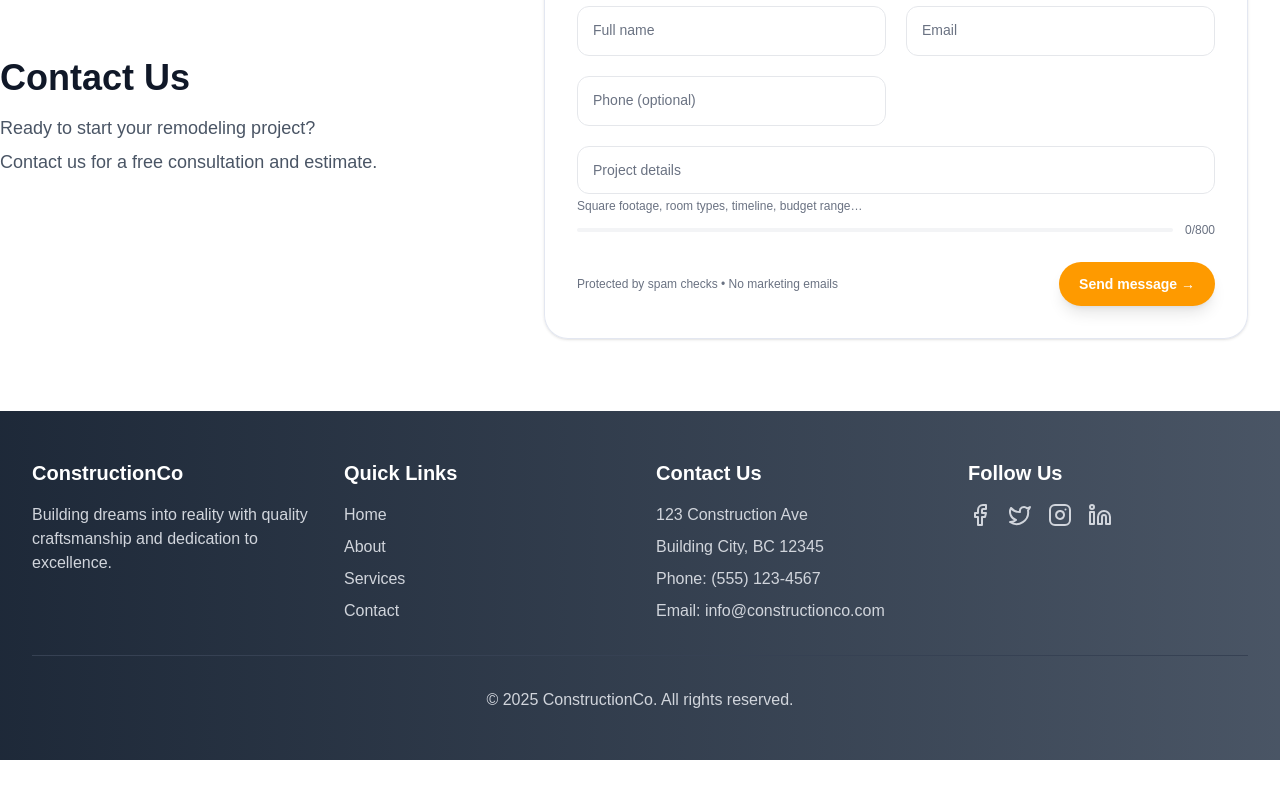
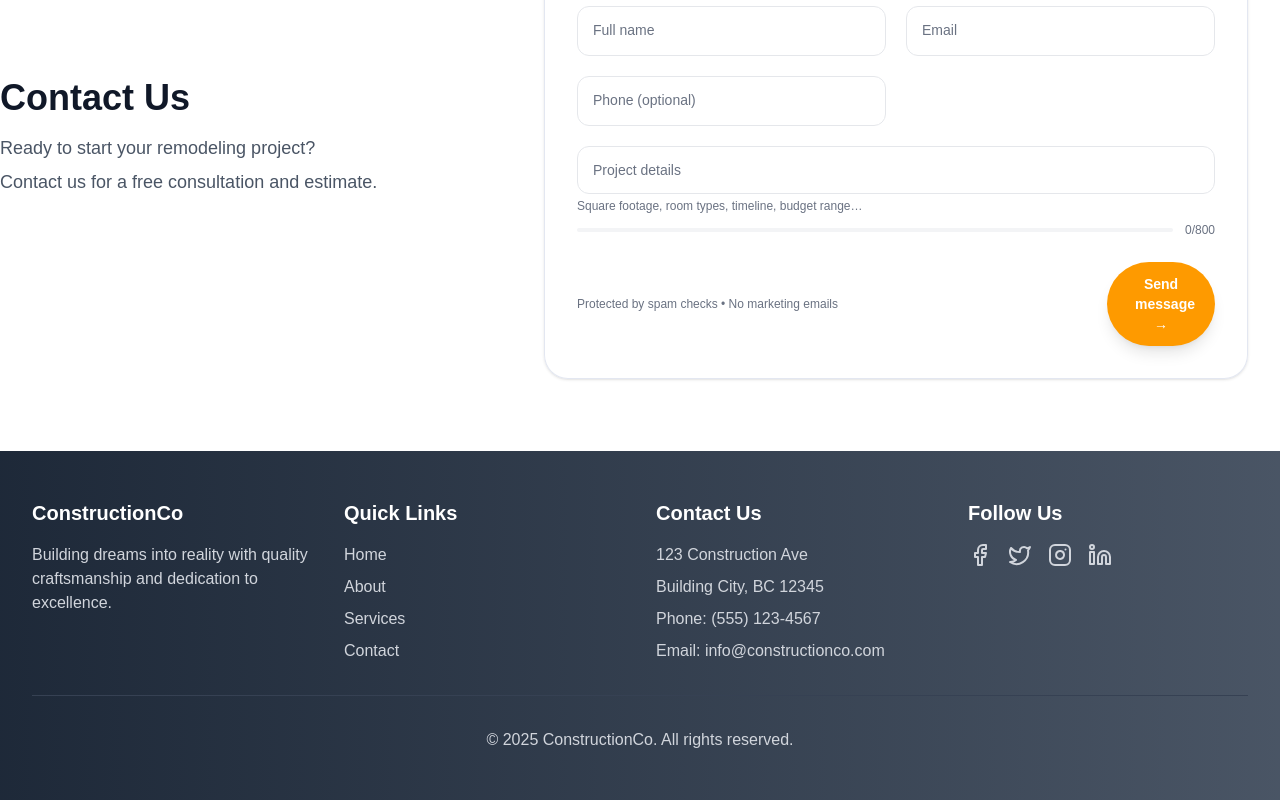
Before and after one commit to Olivierkepler/mark-remodeling, a Next.js app: page / in a window 1280 px wide. Shown: the part 3060-3860 px from the top of the page. Before the commit the page ends 3820 px from the top, so only its background shows below. Built offline with nearby package versions, Linux system fonts and the light colour scheme.

Commit message:
add pages

```diff
--- a/app/components/contact.tsx
+++ b/app/components/contact.tsx
@@ -298,7 +298,7 @@ export default function ContactForm() {
                   animate={{ opacity: 1, y: 0 }}
                   exit={{ opacity: 0, y: -6 }}
                 >
-                  Send message →
+                  Send <span className="ml-2  hidden md:block       ">message</span> →
                 </motion.span>
               )}
             </AnimatePresence>
```
